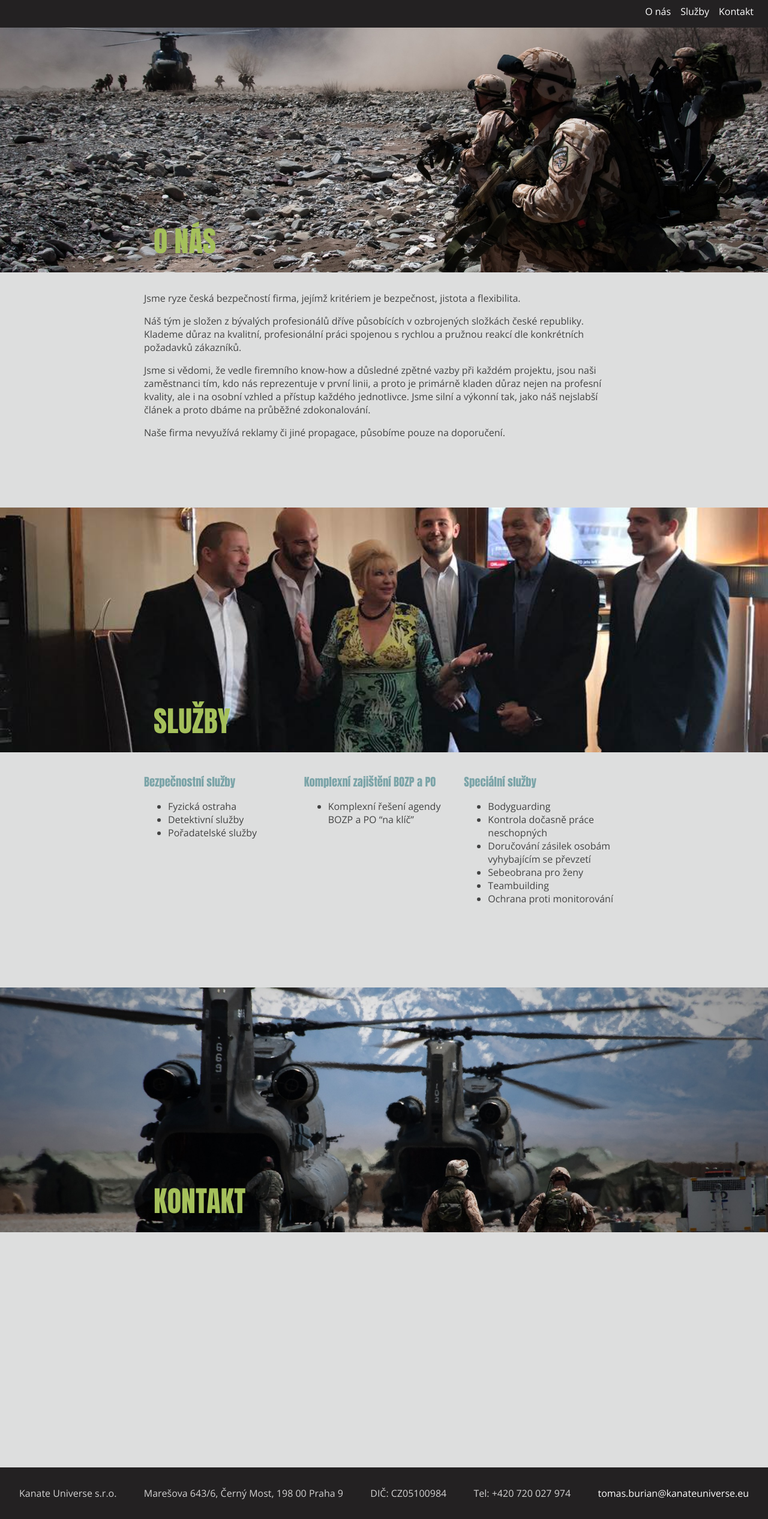
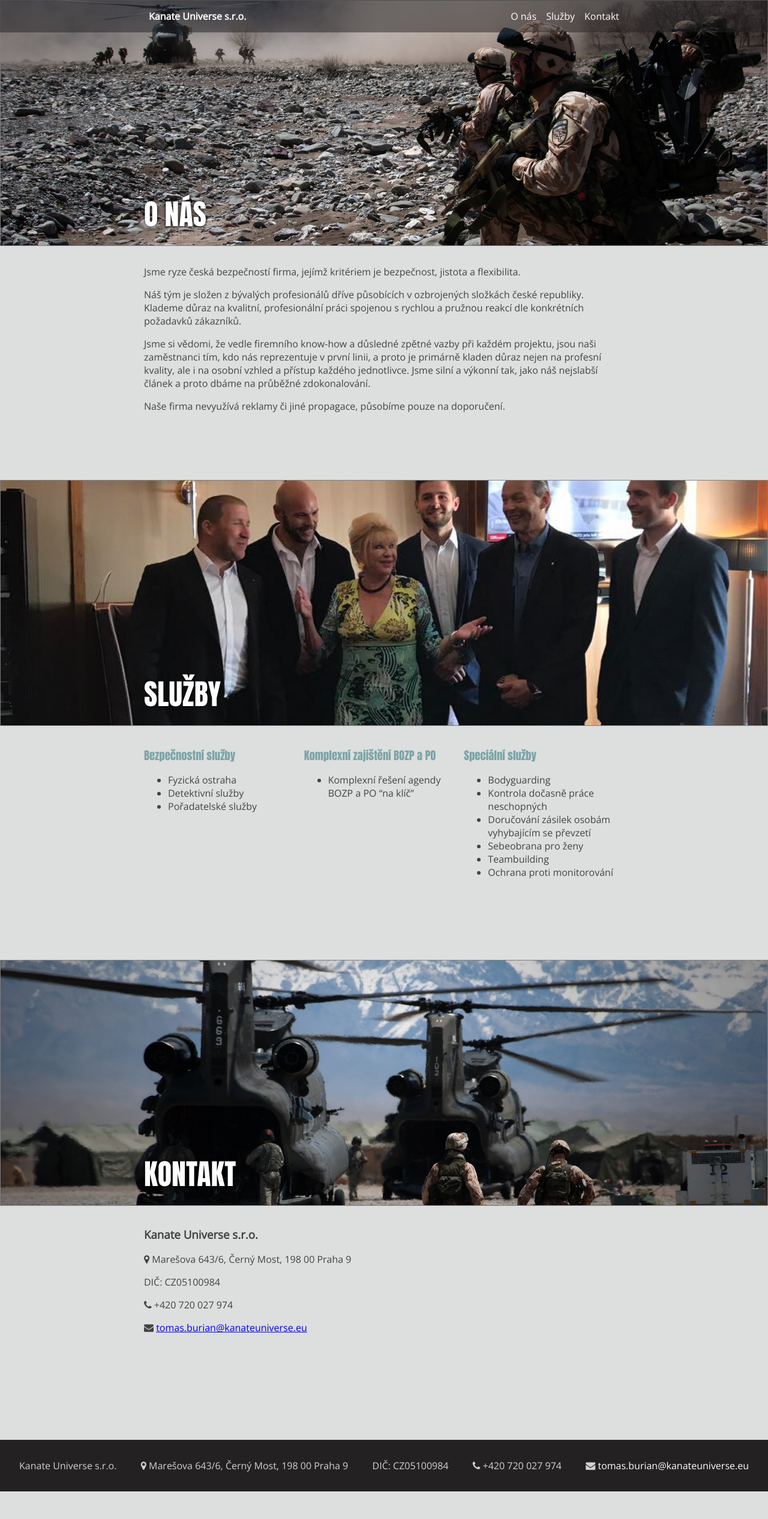
Before and after one commit to juhyxx/kanateuniverse.eu, a plain HTML site: page index.html in a window 1280 px wide. Shown: the whole page at 60% size. After the commit the page ends 2486 px from the top, so only its background shows below. Drawn offline with nearby package versions, Linux system fonts and the light colour scheme.

Commit message:
Design impro

```diff
--- a/index.html
+++ b/index.html
@@ -7,14 +7,17 @@
 	</head>
 	<body>
 		<nav id="menu">
-			<a href="#o-nas"><span>O nás</span></a>
-			<a href="#sluzby"><span>Služby</span></a>
-			<a href="#kontakt"><span>Kontakt</span></a>
+			<div>
+				<h1>Kanate Universe s.r.o.</h1>
+				<a href="#o-nas"><span>O nás</span></a>
+				<a href="#sluzby"><span>Služby</span></a>
+				<a href="#kontakt"><span>Kontakt</span></a>
+			</div>
 		</nav>
 
 		<main>
 			<article id="o-nas">
-				<h2>O nás</h2>
+				<h2><span>O nás</span></h2>
 				<section>
 					<p>Jsme ryze česká bezpečností firma, jejímž kritériem je bezpečnost, jistota a flexibilita. </p>
 					<p>Náš tým je složen z bývalých profesionálů dříve působících v ozbrojených složkách české republiky. Klademe důraz na kvalitní, profesionální práci spojenou s rychlou a pružnou reakcí dle konkrétních požadavků zákazníků.</p>
@@ -24,7 +27,7 @@
 			</article>
 
 			<article id="sluzby">
-				<h2>Služby</h2>
+				<h2><span>Služby</span></h2>
 				<section class=column>
 					<section>
 						<h3>Bezpečnostní služby</h3>
@@ -55,8 +58,13 @@
 			</article>
 
 			<article id="kontakt">
-				<h2>Kontakt</h2>
+				<h2><span>Kontakt</span></h2>
 				<section >
+					<h1>Kanate Universe s.r.o.</h1>
+					<p><i class="fa fa-map-marker"></i> Marešova 643/6, Černý Most, 198 00 Praha 9</p>
+					<p>DIČ: CZ05100984</p>
+					<p><i class="fa fa-phone"></i> +420 720 027 974</p>
+					<p><i class="fa fa-envelope"></i> <a href="mailto:tomas.burian@kanateuniverse.eu">tomas.burian@kanateuniverse.eu</a></p>
 
 				</section>
 			</article>
@@ -64,10 +72,10 @@
 		</main>
 		<footer>
 			<span>Kanate Universe s.r.o.</span>
-			<span>Marešova 643/6, Černý Most, 198 00 Praha 9</span>
+			<span><i class="fa fa-map-marker"></i> Marešova 643/6, Černý Most, 198 00 Praha 9</span>
 			<span>DIČ: CZ05100984</span>
-			<span>Tel: +420 720 027 974</span>
-			<span><a href="mailto:tomas.burian@kanateuniverse.eu">tomas.burian@kanateuniverse.eu</a></span>
+			<span><i class="fa fa-phone"></i>  +420 720 027 974</span>
+			<span><i class="fa fa-envelope"></i> <a href="mailto:tomas.burian@kanateuniverse.eu">tomas.burian@kanateuniverse.eu</a></span>
 		</footer>
 	</body>
 </html>
--- a/style.scss
+++ b/style.scss
@@ -1,15 +1,14 @@
-$color: #4682b4;
-$colorDark: hsl(hue($color), 20, 20);
-
 $color1: #DDDEDE;
 $color2: #232122;
-$color3: #A5C05B;
+$color3: white;
 $color4: #7BA4A8;
 
-$colorDark:$color2;
 
 @import url('https://fonts.googleapis.com/css?family=Open+Sans');
 @import url('https://fonts.googleapis.com/css?family=Anton');
+@import url('https://maxcdn.bootstrapcdn.com/font-awesome/4.7.0/css/font-awesome.min.css');
+
+
 
 body {
 	padding: 0;
@@ -27,11 +26,30 @@ body {
 		}
 	}
 	nav {
-		background-color: $colorDark;
-		display: flex;
+		position: absolute;
+		width: 100%;
+		background-color: rgba($color2, 0.5);
+		div {
+			display: flex;
+			justify-content:space-between;
+			max-width: 800px;
+			margin: auto;
+			margin-top: 0.5rem;
+			flex-wrap: wrap;
+		}
 		padding: 0.5rem;
-		justify-content: flex-end;
+		h1 {
+			font-size: 1rem;
+			padding: 0;
+			margin: 0;
+			margin-right: 1rem;
+			margin-bottom: 0.5rem;
+			color: $color3;
+			flex-grow: 2;
+			white-space: nowrap;
+		}
 		a {
+			white-space: nowrap;
 			margin-right: 1rem;
 			margin-bottom: 0.5rem;
 			color: white;
@@ -49,6 +67,7 @@ body {
 		margin-bottom: 0;
 	}
 	h2 {
+		border: 1px solid gray;
 		color: $color3;
 		margin: 0;
 		font-size: 3rem;
@@ -57,7 +76,14 @@ body {
 		padding: 1rem;
 		padding-top:20rem;
 		text-transform: uppercase;
-		padding-left: 20%;
+		& {
+			span {
+				text-shadow: 0 0 5px black;
+				display: block;
+				max-width: 800px;
+				margin: auto;
+			}
+		}
 	}
 }
 
@@ -82,7 +108,7 @@ main {
 	margin: auto;
 }
 footer {
-	background-color: $colorDark;
+	background-color: $color2;
 	padding-bottom: 0;
 	color: rgba(white, 0.8);
 	display: flex;
```
Also changed, not shown: style.css.
